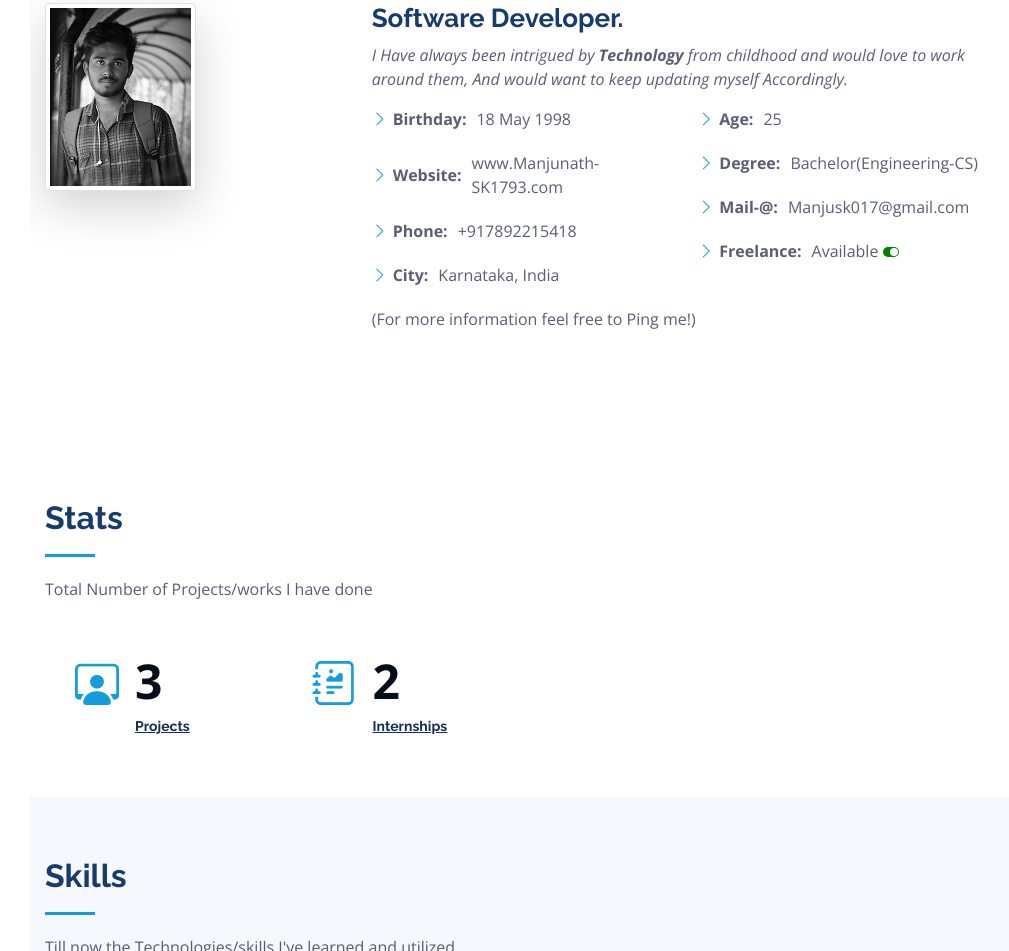
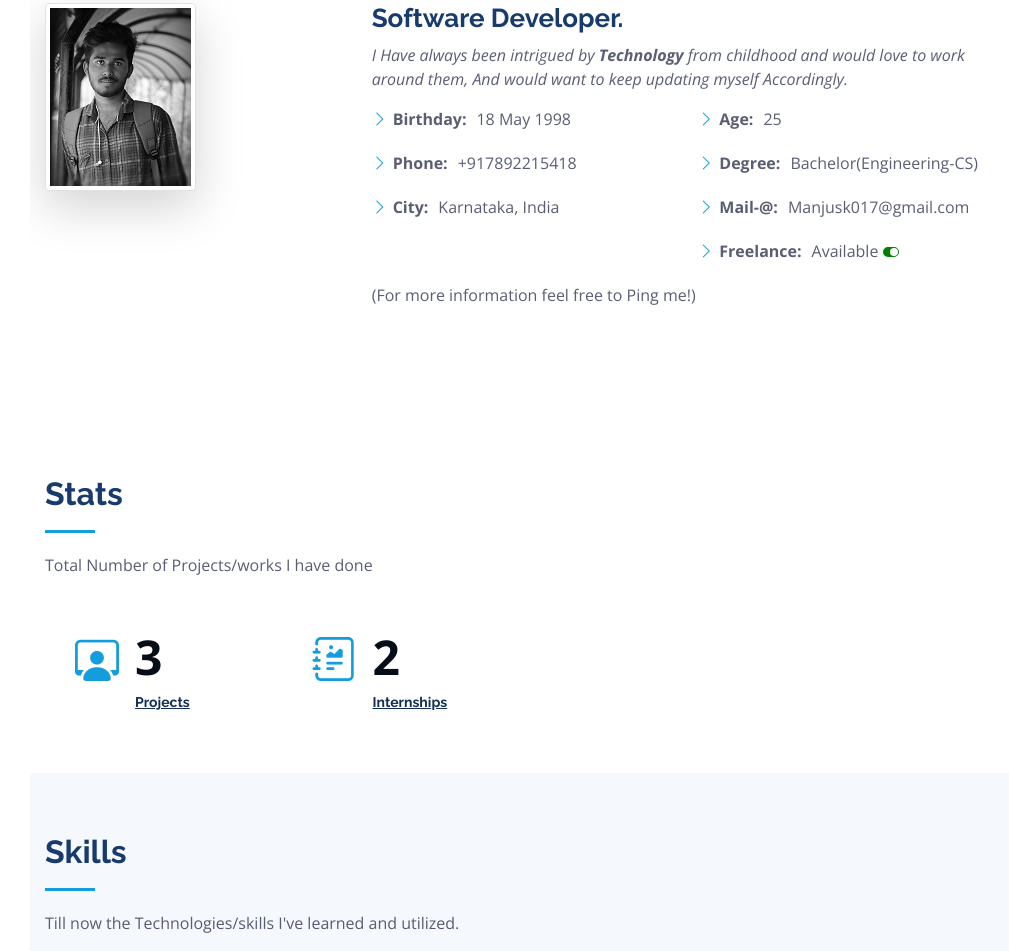
Before and after one commit to SK1793/SK1793.github.io, a plain HTML site: page portfolio/index.html in a window 1280 px wide. Shown: the part 1061-2012 px from the top of the page, without its empty margins (270-1279 px from the left). Drawn offline with nearby package versions, Linux system fonts and the light colour scheme.

Commit message:
Update index.html

```diff
--- a/portfolio/index.html
+++ b/portfolio/index.html
@@ -102,7 +102,6 @@
               <div class="col-lg-6">
                 <ul>
                   <li><i class="bi bi-chevron-right"></i> <strong>Birthday:</strong> <span>18 May 1998</span></li>
-                  <li><i class="bi bi-chevron-right"></i> <strong>Website:</strong> <span>www.Manjunath-SK1793.com</span></li>
                   <li><i class="bi bi-chevron-right"></i> <strong>Phone:</strong> <span>+917892215418</span></li>
                   <li><i class="bi bi-chevron-right"></i> <strong>City:</strong> <span>Karnataka, India</span></li>
                 </ul>
```
